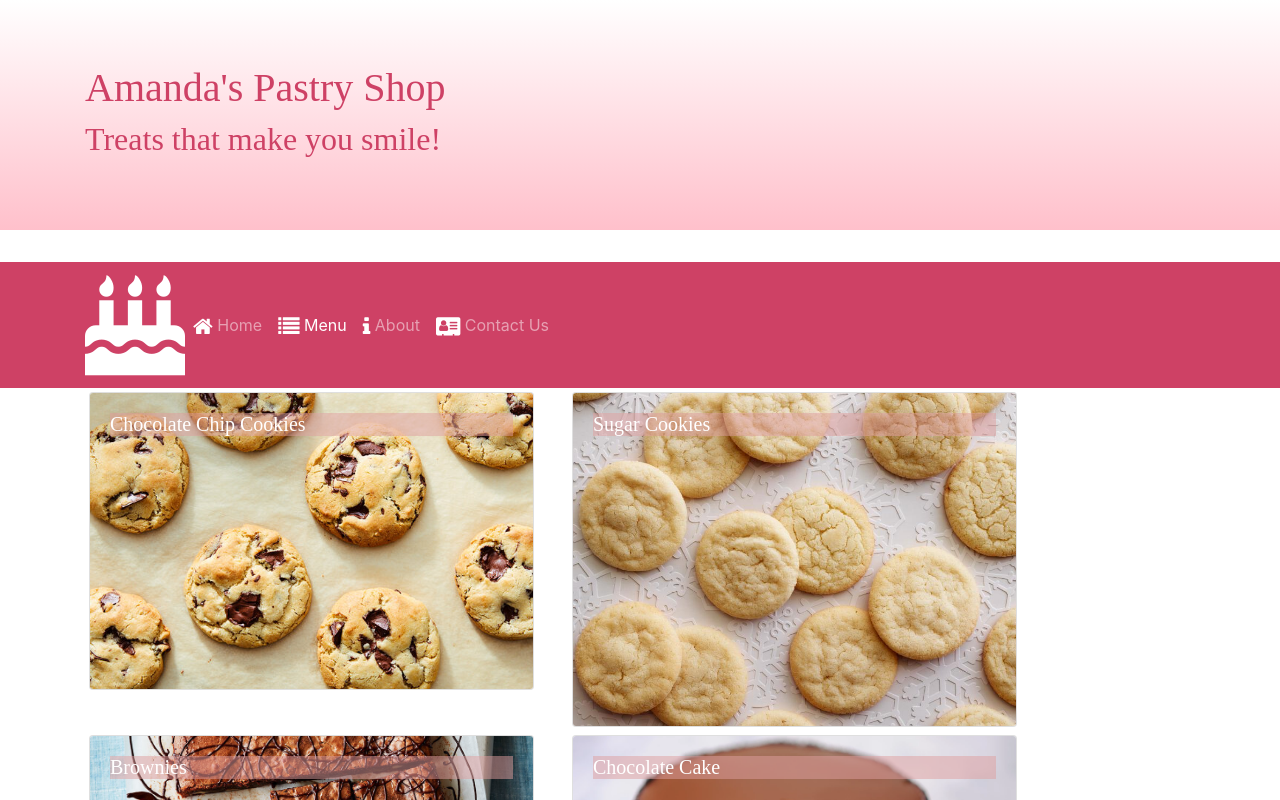
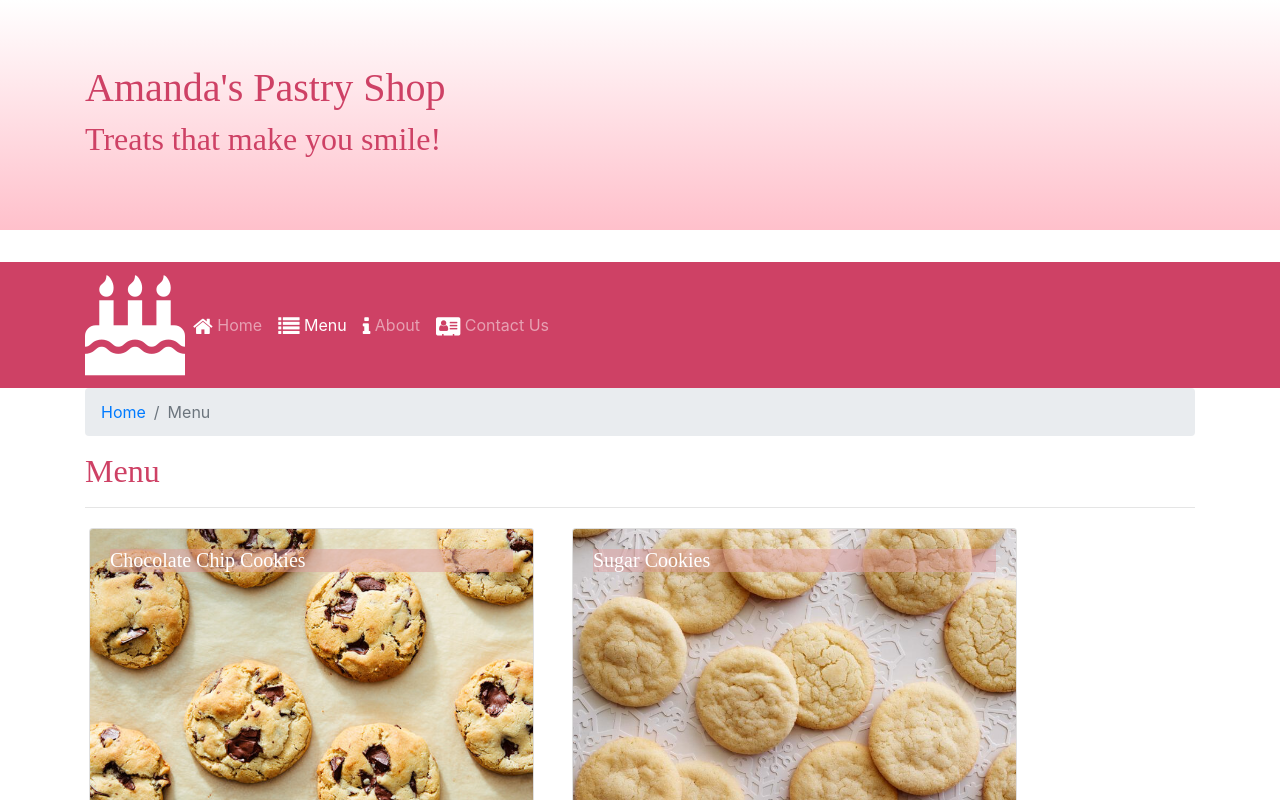
Before and after one commit to aca62997/React-Portfolio-Project, a React (Create React App) app: page /directory in a window 1280 px wide. Shown: the top 800 px of the page. Built offline with nearby package versions, Linux system fonts and the light colour scheme; a web font is replaced by a local one.

Commit message:
breadcrumbs

```diff
--- a/src/components/BakeryInfoComponent.js
+++ b/src/components/BakeryInfoComponent.js
@@ -1,5 +1,13 @@
 import React from 'react';
-import { Card, CardImg, CardText, CardBody, CardTitle } from 'reactstrap';
+import {
+  Card,
+  CardImg,
+  CardText,
+  CardBody,
+  Breadcrumb,
+  BreadcrumbItem,
+} from "reactstrap";
+import { Link } from "react-router-dom";
 
 function RenderBakery({bakery}) {
     return (
@@ -7,7 +15,6 @@ function RenderBakery({bakery}) {
         <Card>
           <CardImg top src={bakery.image} alt={bakery.name} />
           <CardBody>
-            <CardTitle>{bakery.name}</CardTitle>
             <CardText>{bakery.description}</CardText>
           </CardBody>
         </Card>
@@ -46,6 +53,18 @@ function RenderBakery({bakery}) {
       return (
         <div className="container">
           <div className="row">
+            <div className="col">
+              <Breadcrumb>
+                <BreadcrumbItem>
+                  <Link to="/directory">Menu</Link>
+                </BreadcrumbItem>
+                <BreadcrumbItem active>{props.bakery.name}</BreadcrumbItem>
+              </Breadcrumb>
+              <h2>{props.bakery.name}</h2>
+              <hr />
+            </div>
+          </div>
+          <div className="row">
             <RenderBakery bakery={props.bakery} />
             <RenderComments comments={props.comments} />
           </div>
--- a/src/components/ContactComponent.js
+++ b/src/components/ContactComponent.js
@@ -1,14 +1,19 @@
 import React from "react";
+import { Breadcrumb, BreadcrumbItem } from "reactstrap";
+import { Link } from "react-router-dom";
 
 function Contact(props) {
   return (
     <div className="container">
       <div className="row">
         <div className="col">
-          <h2>Contact Us</h2>
-          <hr />
+            <Breadcrumb>
+                <BreadcrumbItem><Link to="/home">Home</Link></BreadcrumbItem>
+                <BreadcrumbItem active>Contact Us</BreadcrumbItem>
+            </Breadcrumb>
+            <h2>Contact Us</h2>
         </div>
-      </div>
+        </div>
 
       <div className="row row-content align-items-center">
         <div className="col-sm-4">
--- a/src/components/DirectoryComponent.js
+++ b/src/components/DirectoryComponent.js
@@ -1,5 +1,12 @@
 import React from "react";
-import { Card, CardImg, CardImgOverlay, CardTitle } from "reactstrap";
+import {
+  Card,
+  CardImg,
+  CardImgOverlay,
+  CardTitle,
+  Breadcrumb,
+  BreadcrumbItem,
+} from "reactstrap";
 import { Link } from "react-router-dom";
 
 function RenderDirectoryItem({ bakery }) {
@@ -26,6 +33,18 @@ function Directory(props) {
 
   return (
     <div className="container">
+      <div className="row">
+        <div className="col">
+          <Breadcrumb>
+            <BreadcrumbItem>
+              <Link to="/home">Home</Link>
+            </BreadcrumbItem>
+            <BreadcrumbItem active>Menu</BreadcrumbItem>
+          </Breadcrumb>
+          <h2>Menu</h2>
+          <hr />
+        </div>
+      </div>
       <div className="row">{directory}</div>
     </div>
   );
```
